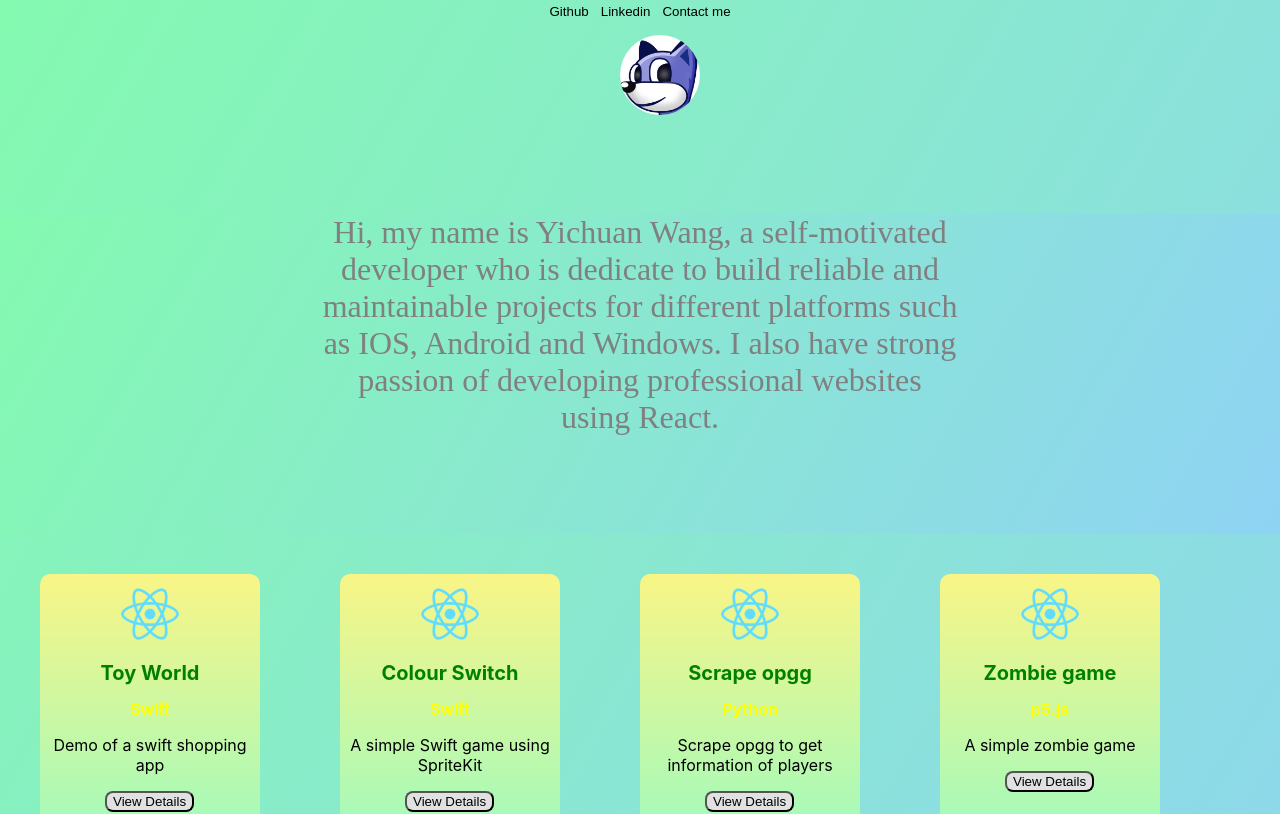
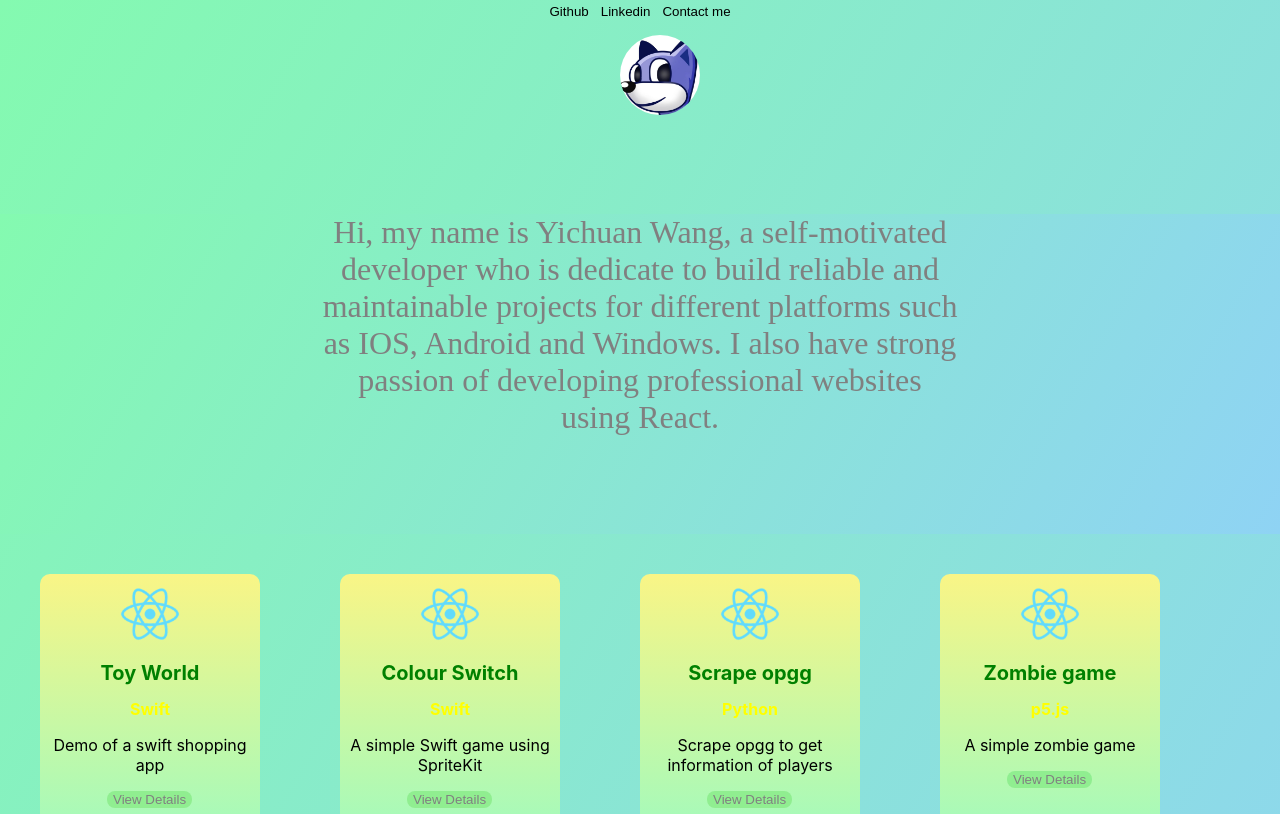
Before and after one commit to ImBeemoX/MyProjectGalary, a React (Create React App) app: page / in a window 1280 px wide. Shown: the top 814 px of the page. Built offline with nearby package versions, Linux system fonts and the light colour scheme.

Commit message:
change project button styling and transaction animation

```diff
--- a/src/App.css
+++ b/src/App.css
@@ -86,17 +86,19 @@
 
 /* Shutter Out Vertical */
 .hvr-shutter-out-vertical {
+  background-color: transparent;
+  border: none;
   display: inline-block;
   vertical-align: middle;
   -webkit-transform: perspective(1px) translateZ(0);
   transform: perspective(1px) translateZ(0);
   box-shadow: 0 0 1px rgba(0, 0, 0, 0);
   position: relative;
-  background: red;
+
   border-radius: 8px;
-  color: black;
+  color: gray;
   margin-bottom: 30px;
-  background: #e1e1e1;
+  background: lightgreen;
   -webkit-transition-property: color;
   transition-property: color;
   -webkit-transition-duration: 0.3s;
```
